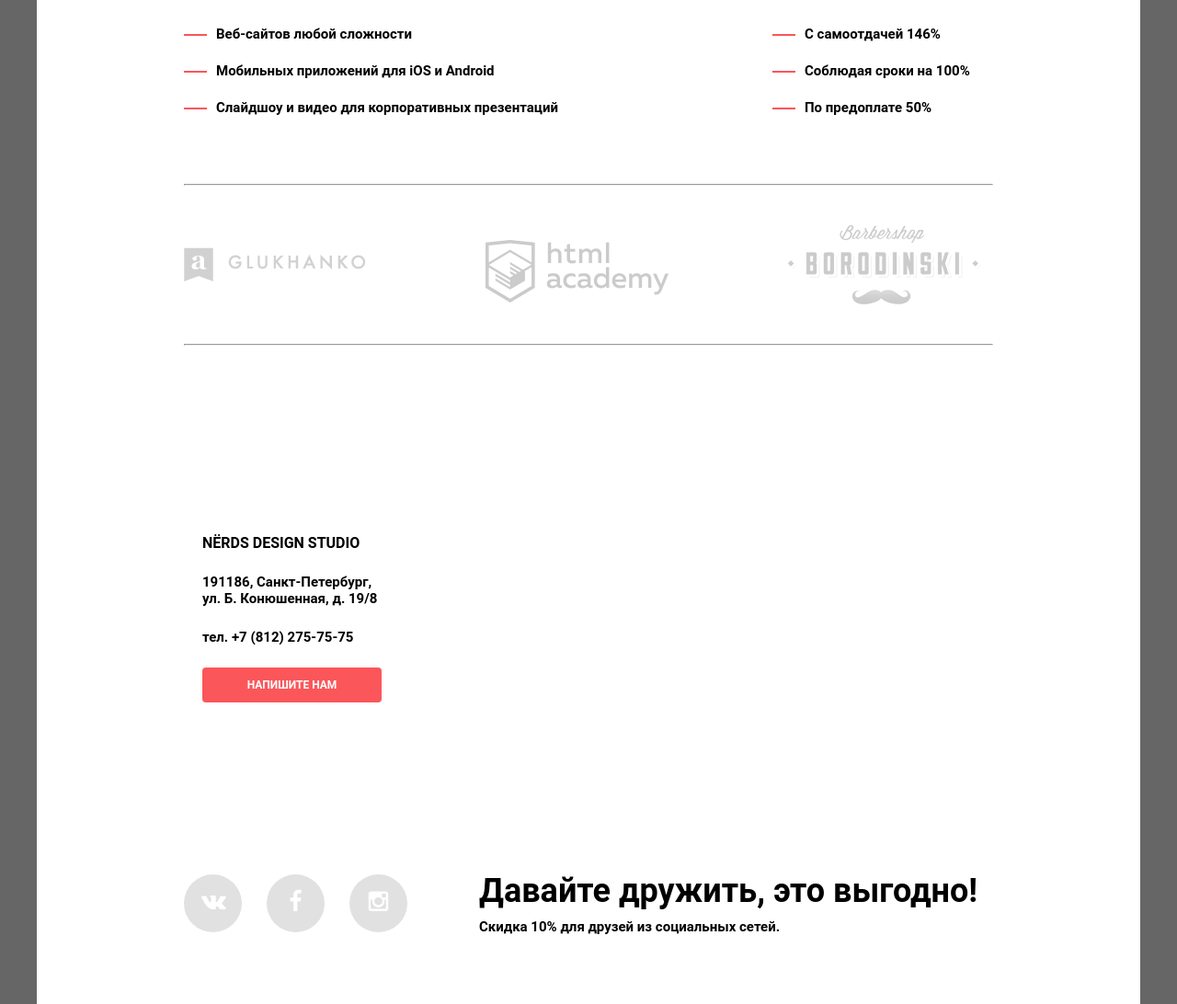
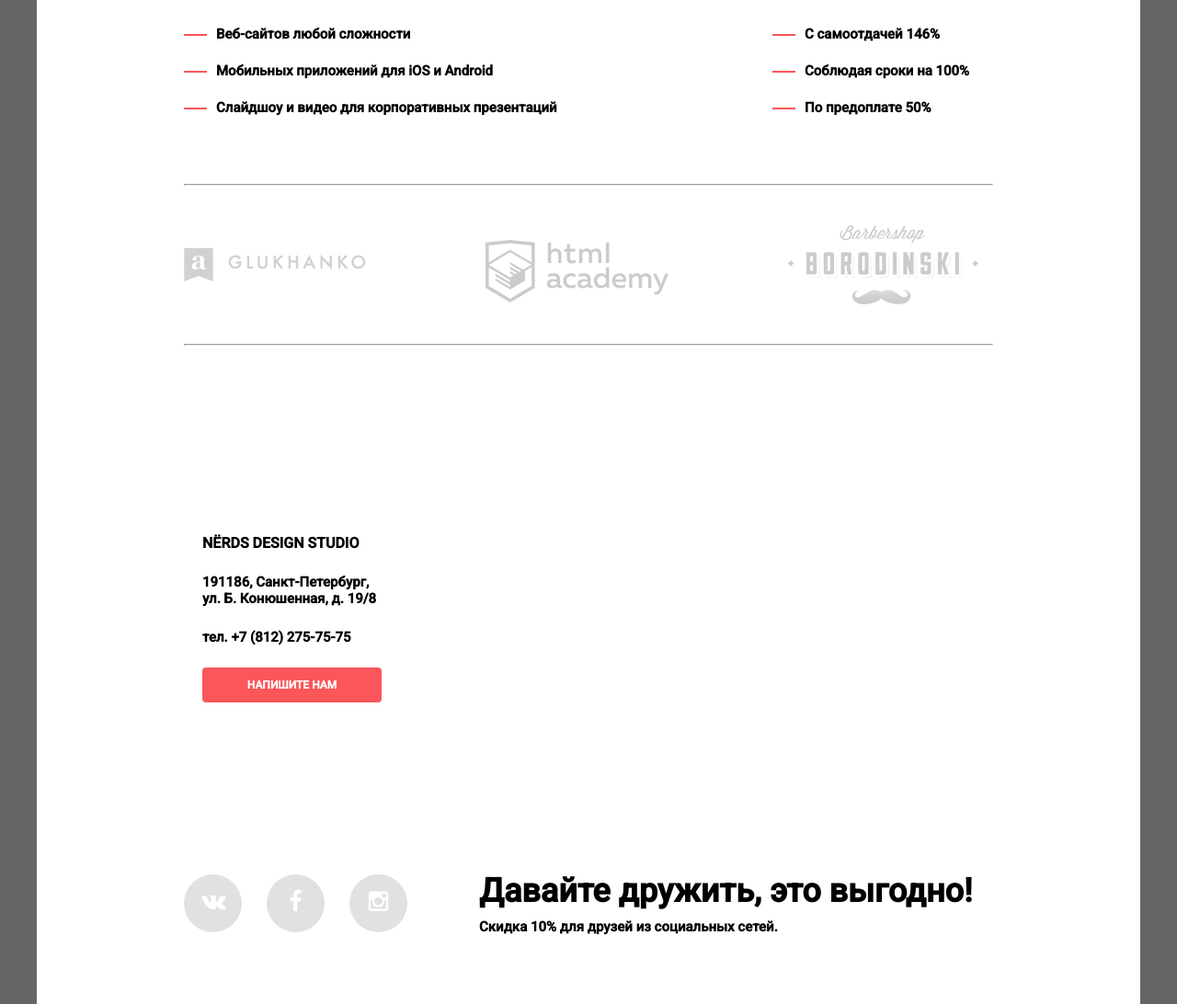
Before and after one commit to natein/Nerds, a plain HTML site: page index.html in a window 1280 px wide. Shown: the part 1174-2266 px from the top of the page at 92% size. Drawn offline with Linux system fonts and the light colour scheme; files whose address does not match are found by name.

Commit message:
Update index.html

```diff
--- a/index.html
+++ b/index.html
@@ -3,10 +3,9 @@
 
 <head>
     <meta http-equiv="Content-Type" content="text/html; charset=utf-8" />
+    <link href="https://fonts.googleapis.com/css?family=Roboto:500&amp;subset=cyrillic" rel="stylesheet">
+    <link rel="stylesheet" href="symbols-nerds/css/symbols-nerds.css" />
     <link rel="stylesheet" href="style.css" />
-    <link rel="stylesheet" href="symbols-nerds/css/symbols-nerds.css" />
-    <script src="//api-maps.yandex.ru/2.1/?lang=ru_RU" type="text/javascript"></script>
-    <script src="main.js" type="text/javascript"></script>
     <title>Nerds</title>
 </head>
     <!-- <body onload="swithcSlider()"> -->
@@ -171,5 +170,7 @@
             </form>
         </div>
     </div>
+    <script src="//api-maps.yandex.ru/2.1/?lang=ru_RU" type="text/javascript"></script>
+    <script src="main.js" type="text/javascript"></script>
 </body>
 </html>
```
